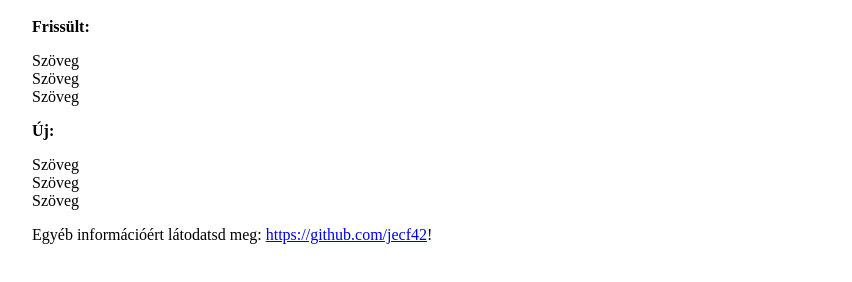
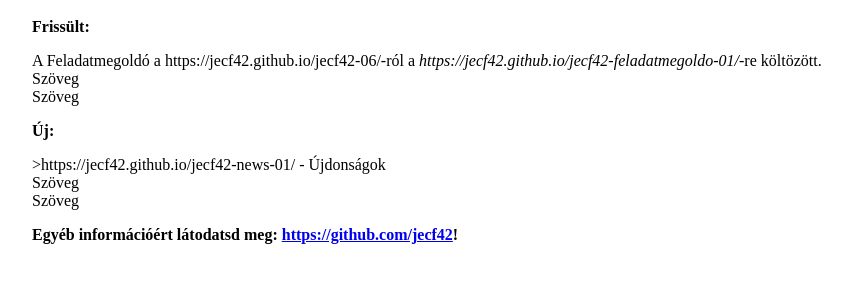
Before and after one commit to jecf42/jecf42-news-01, a plain HTML site: page index.html in a window 1280 px wide. Shown: the part 80-362 px from the top of the page, without its empty margins (8-860 px from the left). Drawn offline with Linux system fonts and the light colour scheme.

Commit message:
Update index.html

```diff
--- a/index.html
+++ b/index.html
@@ -26,7 +26,7 @@
 		<p><strong>Frissült:</strong></p>
 	<footer>
 		<p>
-		<div>Szöveg</div>
+		<div>A <em><a herf="https://jecf42.github.io/jecf42-feladatmegoldo-01/" target="_blank"></em>Feladatmegoldó</a> a <em><a herf="https://jecf42.github.io/jecf42-06/" target="_blank"></em>https://jecf42.github.io/jecf42-06/</a></em>-ról a <em><a herf="https://jecf42.github.io/jecf42-feladatmegoldo-01/">https://jecf42.github.io/jecf42-feladatmegoldo-01/</a></em>-re költözött.</div>
 		<div>Szöveg</div>
 		<div>Szöveg</div>
 		</p>
@@ -35,12 +35,12 @@
 		<p><strong>Új:</strong></p>
   <footer>
     <p>
-      <div>Szöveg</div>
+      <div><em><a herf="https://jecf42.github.io/jecf42-news-01/"<em><a herf="https://jecf42.github.io/jecf42-feladatmegoldo-01/" target="_blank"></em>>https://jecf42.github.io/jecf42-news-01/</a> - Újdonságok</div>
 	  <div>Szöveg</div>
 	  <div>Szöveg</div>
     </p>
   </footer>
-    <p>Egyéb információért látodatsd meg: <a href="https://jecf42.github.io/jecf42-all-02" target="_blank">https://github.com/jecf42</a>!</p>
+    <p><strong>Egyéb információért látodatsd meg: <a href="https://jecf42.github.io/jecf42-all-02" target="_blank"></em>https://github.com/jecf42</a>!</strong></p>
 </body>
 </html>
 
```
